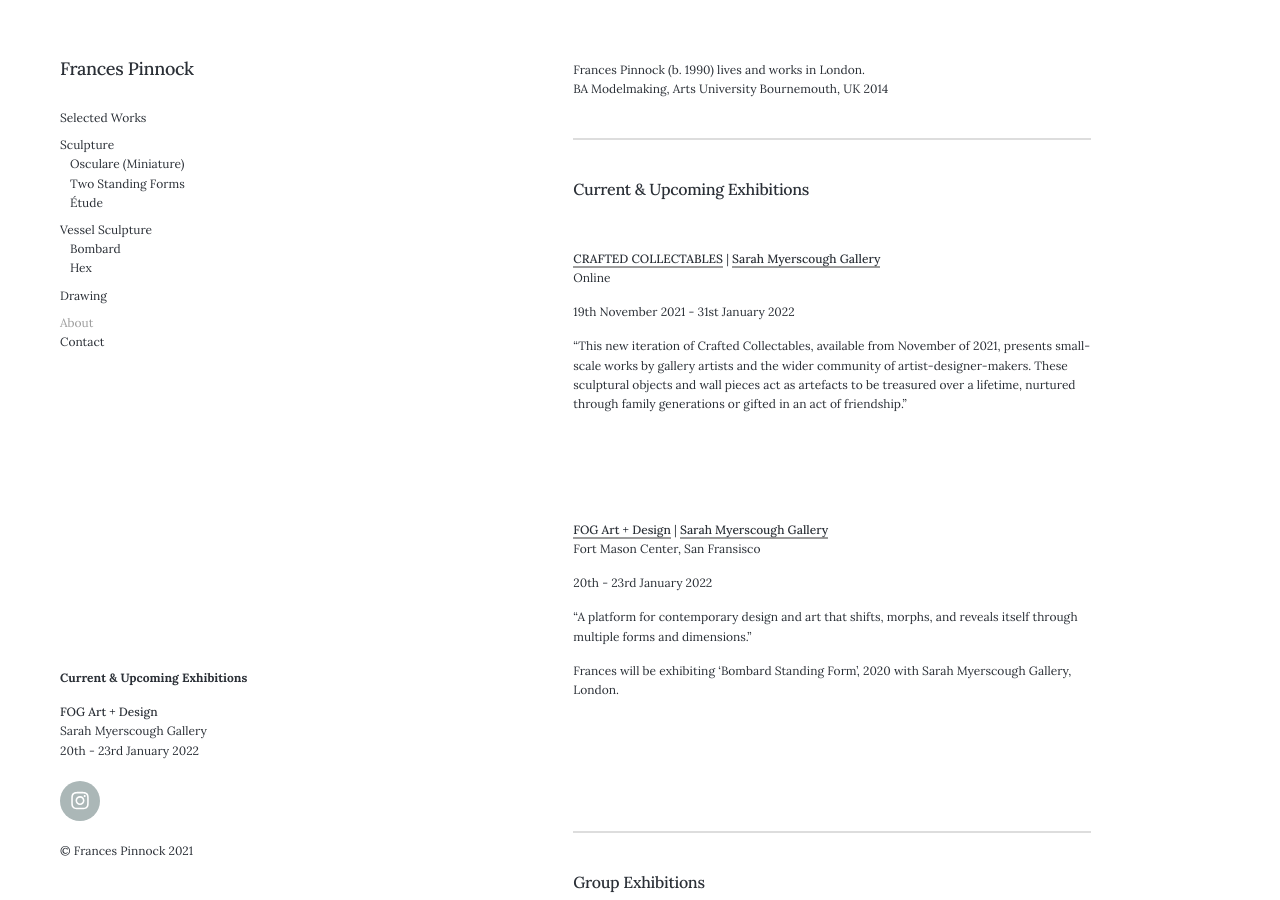
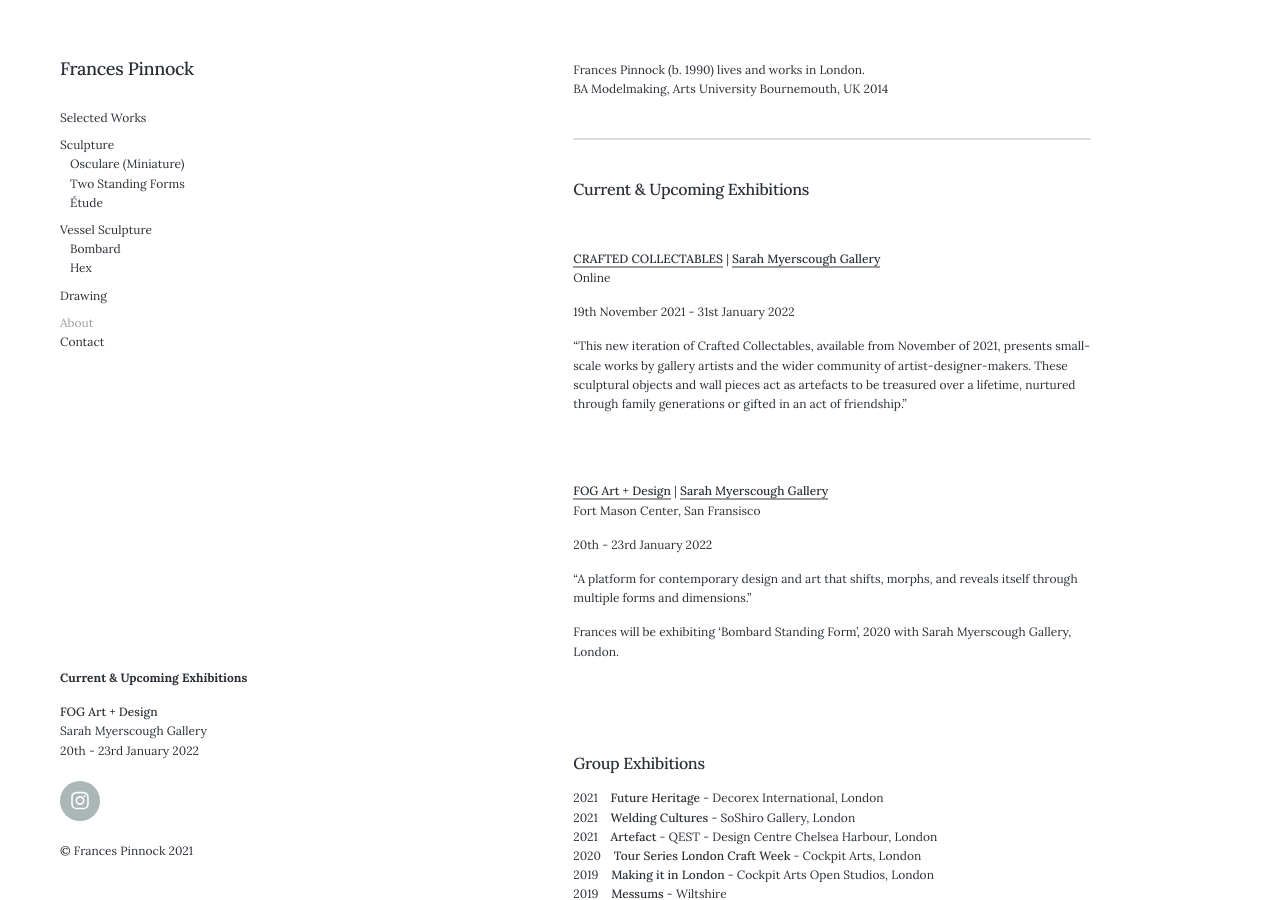
Before and after one commit to francespinnock/francespinnock.github.io, a Jekyll site: the page built from _pages/about.md, in a window 1280 px wide and 900 px high. Built offline with Jekyll 4.4.1, drawn with Linux system fonts in a browser that asks for light colours; nearby versions of some CDN libraries.

Commit message:
Update about.md

```diff
--- a/_pages/about.md
+++ b/_pages/about.md
@@ -22,8 +22,6 @@ Online
 
 <br />
 <br />
-<br />
-<br />
 
 [FOG Art + Design](https://www.fogfair.com/) | [Sarah Myerscough Gallery](https://www.sarahmyerscough.com/)
 Fort Mason Center, San Fransisco
@@ -36,9 +34,6 @@ Frances will be exhibiting ‘Bombard Standing Form’, 2020 with Sarah Myerscou
 
 <br />
 <br />
-<br />
-<br />
-<hr />
 
 ## Group Exhibitions
 
```
